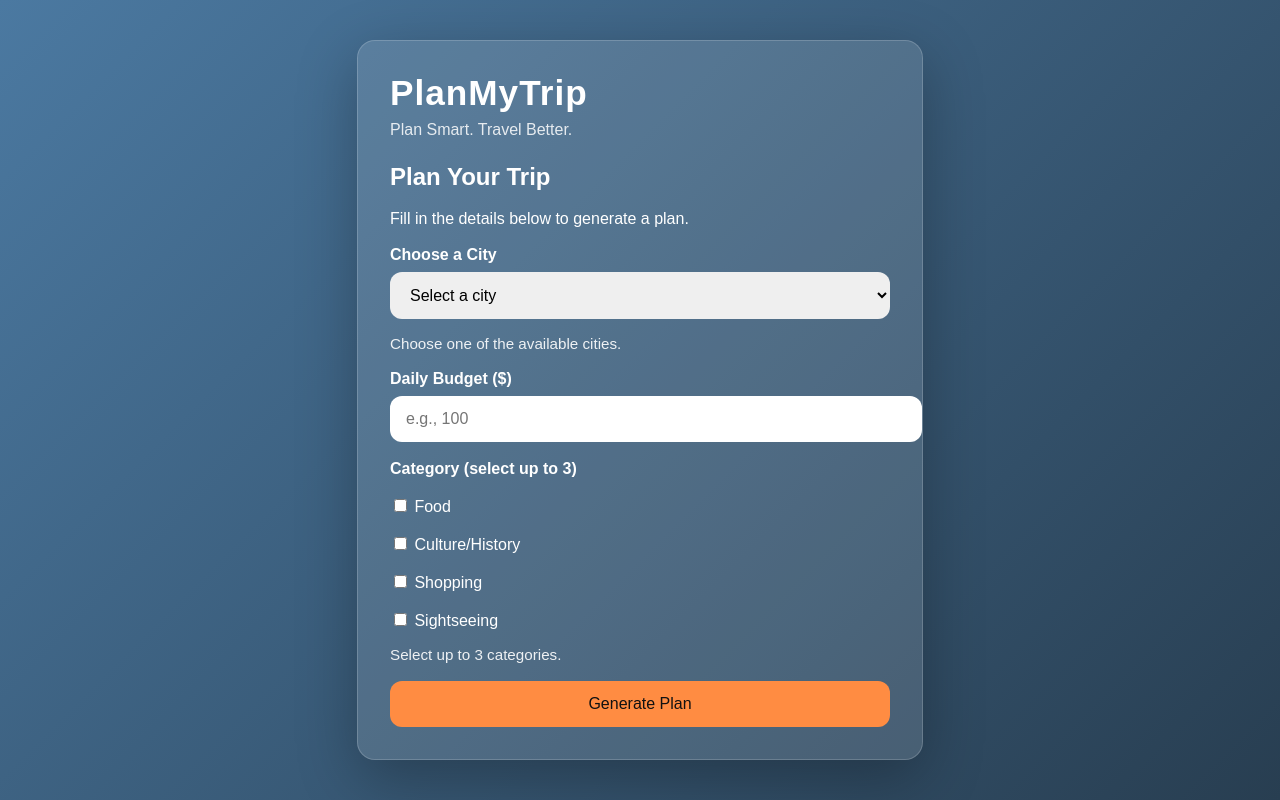
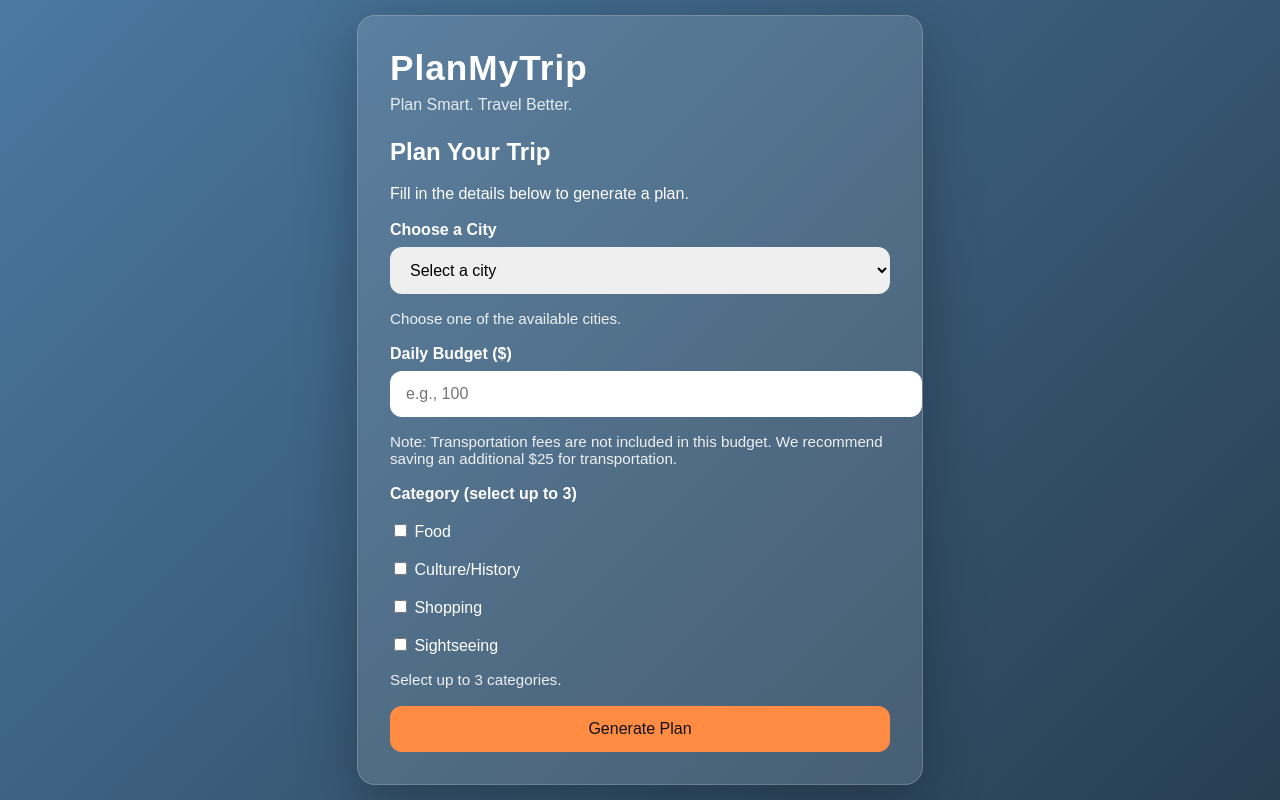
Before and after one commit to tr155h/Trip_Reccomendation, a Flask app: page /input in a window 1280 px wide. Run offline with Flask 3, Linux system fonts and the light colour scheme.

Commit message:
transportation

```diff
--- a/project/templates/input.html
+++ b/project/templates/input.html
@@ -114,6 +114,7 @@
           step="0.01"
           required
         />
+        <p class="hint">Note: Transportation fees are not included in this budget. We recommend saving an additional $25 for transportation.</p>
 
         <label>Category (select up to 3)</label>
         <div id="categoryGroup" class="category-checkboxes">
```
